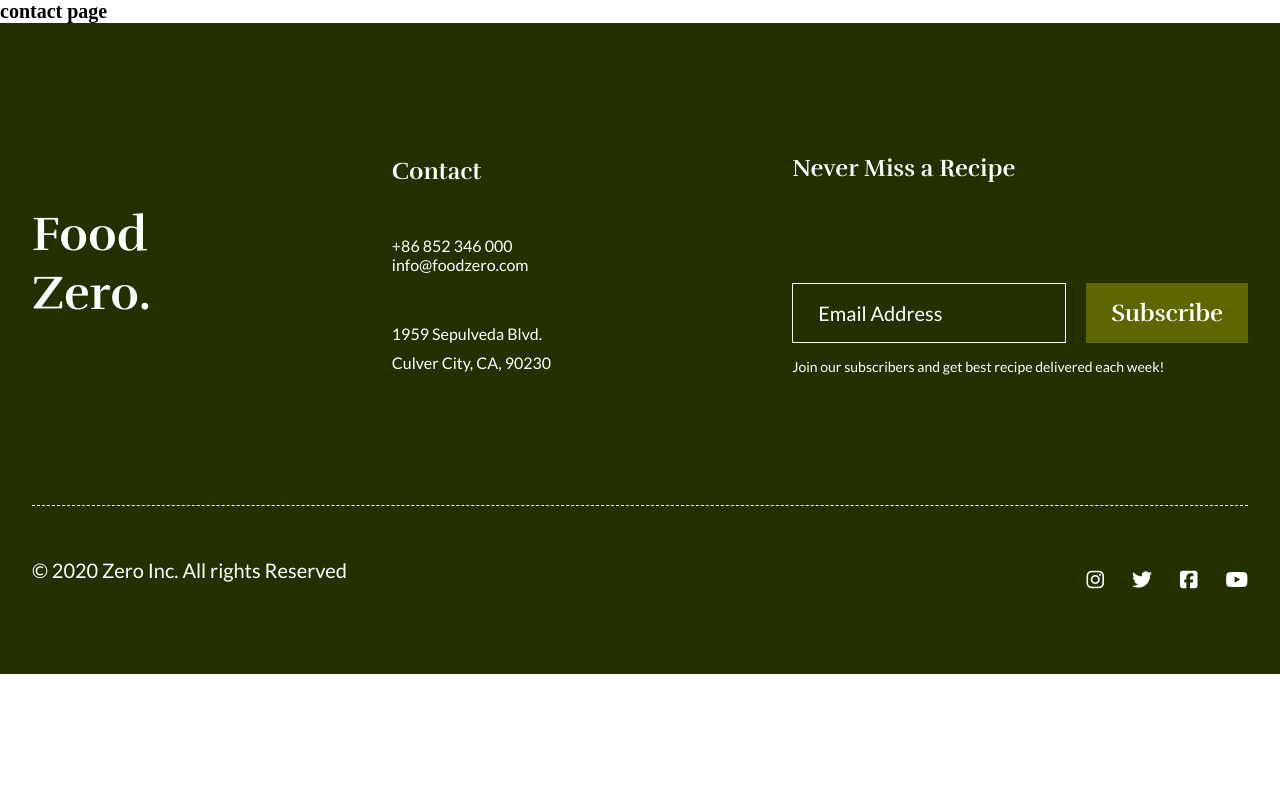
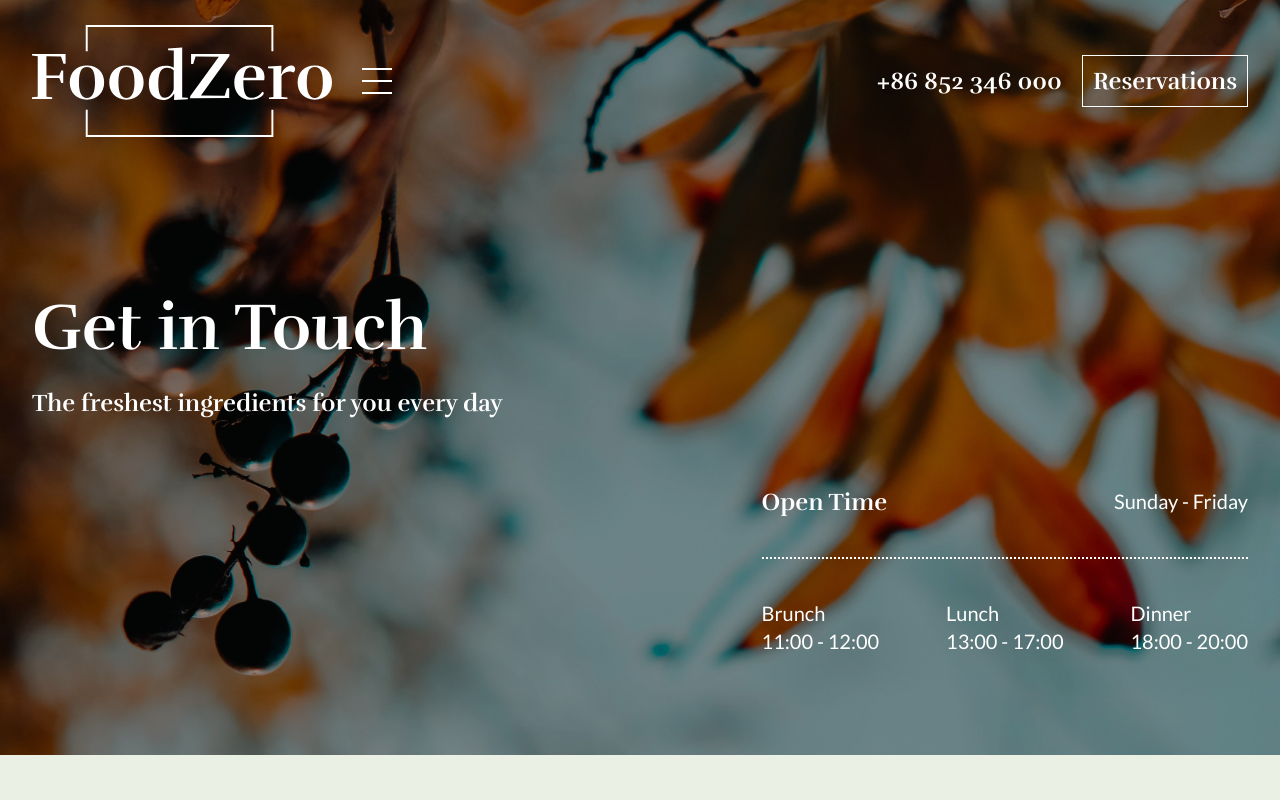
Before and after one commit to junkRatte/foodzero-front, a React (Create React App) app: page /contact in a window 1280 px wide. Shown: the top 800 px of the page. Built offline with nearby package versions, Linux system fonts and the light colour scheme.

Commit message:
Created the header for the contact page.

```diff
--- a/src/App.scss
+++ b/src/App.scss
@@ -17,6 +17,8 @@
 
 @import './scss/pages/menupage/menupageHeader';
 @import './scss/pages/menupage/menupageMenu';
+
+@import './scss/pages/contactpage/contactpageHeader';
 
 *,
 *::before,
--- a/src/js/pages/ContactPage.js
+++ b/src/js/pages/ContactPage.js
@@ -1,9 +1,12 @@
 import React from 'react'
+import ReservationForm from '../components/ReservationForm'
+import ContactpageHeader from '../sections/contact/ContactpageHeader'
 
 function Contact() {
     return (
-        <div>
-            <h1>contact page</h1>
+        <div className="contactpage">
+            <ContactpageHeader />
+            <ReservationForm />
         </div>
     )
 }
--- /dev/null
+++ b/src/js/sections/contact/ContactpageHeader.js
@@ -0,0 +1,31 @@
+import React from "react";
+import Navbar from "../../components/Navbar";
+
+function ContactpageHeader() {
+  return (
+    <div className="contactpage-header">
+      <Navbar />
+      <header className="layout-container">
+        <div className="contactpage-header-wrapper">
+          <div className="contactpage-header-title">
+            <h1>Get in Touch</h1>
+            <h5>The freshest ingredients for you every day</h5>
+          </div>
+          <div className="opentime">
+            <div className="opentime-row">
+              <h5>Open Time</h5>
+              <p>Sunday - Friday</p>
+            </div>
+            <div className="opentime-row">
+              <p>Brunch<br/>11:00 - 12:00</p>
+              <p>Lunch<br/>13:00 - 17:00</p>
+              <p>Dinner<br/>18:00 - 20:00</p>
+            </div>
+          </div>
+        </div>
+      </header>
+    </div>
+  );
+}
+
+export default ContactpageHeader;
--- a/src/js/sections/menupage/MenupageHeader.js
+++ b/src/js/sections/menupage/MenupageHeader.js
@@ -5,7 +5,7 @@ function MenupageHeader() {
   return (
     <div className="menupage-header">
       <Navbar />
-      <div className="layout-container">
+      <header className="layout-container">
         <div className="menupage-header-title">
           <h1>
             View Our New
@@ -14,7 +14,7 @@ function MenupageHeader() {
           </h1>
           <h5>The freshest ingredients for you every day</h5>
         </div>
-      </div>
+      </header>
     </div>
   );
 }
--- /dev/null
+++ b/src/scss/pages/contactpage/_contactpageHeader.scss
@@ -0,0 +1,64 @@
+.contactpage-header {
+  background-image: url(../../../images/contactpage-header-image.png);
+  background-repeat: no-repeat;
+  background-size: cover;
+  background-position: center;
+  background-attachment: fixed;
+  height: 100%;
+  padding-bottom: 5rem;
+
+  @media only screen and (min-width: $media-query-laptop-large) {
+      height: 100vh;
+  }
+
+  &-wrapper {
+    color: $color-white;
+    display: flex;
+    flex-direction: column;
+    padding-top: 5rem;
+
+    @media only screen and (min-width: $media-query-laptop) {
+      padding-top: 15rem;
+      padding-bottom: 5rem;
+      flex-direction: row;
+      justify-content: space-between;
+    }
+
+    h1 {
+      @include heading-one;
+      margin-bottom: 2rem;
+    }
+
+    h5 {
+      @include heading-five;
+    }
+
+    p {
+      @include body-text;
+    }
+
+    .opentime {
+      margin-top: 10rem;
+
+      @media only screen and (min-width: $media-query-laptop) {
+        margin-top: 20rem;
+        width: 40%;
+      }
+
+      @media only screen and (min-width: $media-query-laptop-large) {
+        margin-top: 30rem;
+      }
+
+      &-row {
+        display: flex;
+        justify-content: space-between;
+
+        &:not(:last-child) {
+          border-bottom: 0.2rem dotted $color-white;
+          padding-bottom: 4rem;
+          margin-bottom: 4rem;
+        }
+      }
+    }
+  }
+}
--- a/src/scss/pages/menupage/_menupageHeader.scss
+++ b/src/scss/pages/menupage/_menupageHeader.scss
@@ -3,7 +3,12 @@
   background-repeat: no-repeat;
   background-size: cover;
   background-position: center;
+  background-attachment: fixed;
+  height: 100%;
+
+  @media only screen and (min-width: $media-query-laptop-large) {
     height: 100vh;
+  }
 
   &-title {
     color: $color-white;
```
Also changed, not shown: src/images/contactpage-header-image.png (added). Lines whose indentation alone changed are shown as unchanged.
